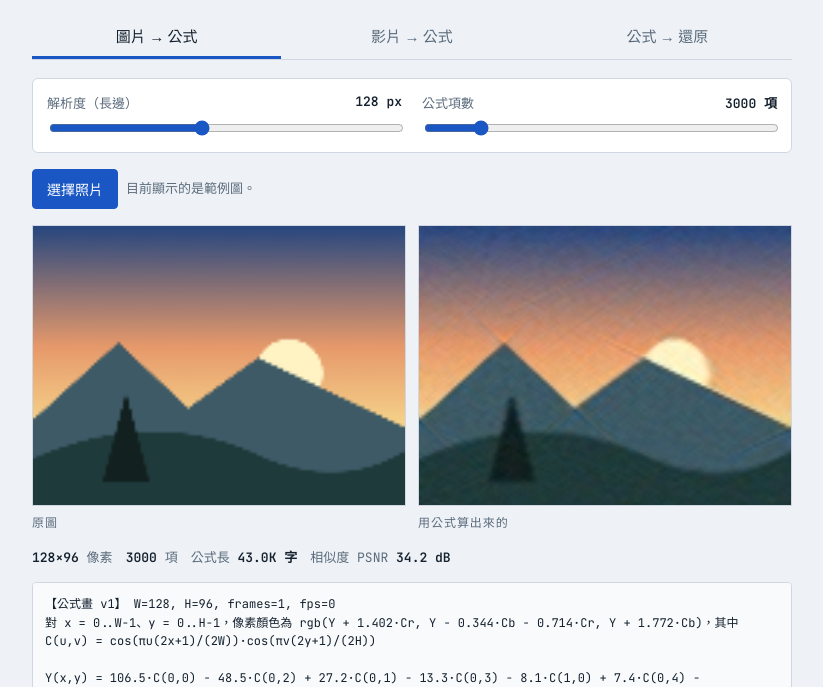
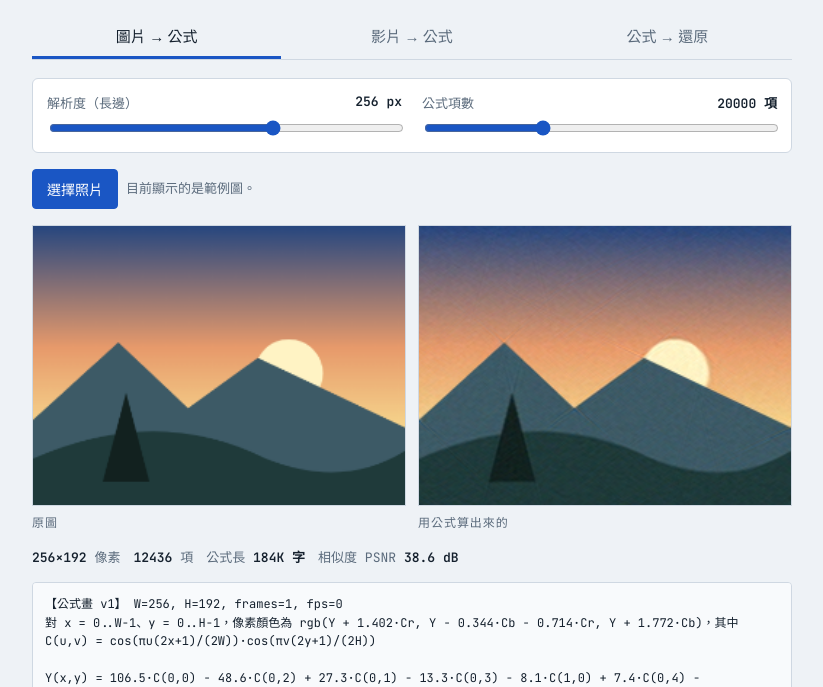
Before and after one commit to supercoder592/math, a plain HTML site: page index.html in a window 1280 px wide. Shown: the part 113-800 px from the top of the page, without its empty margins (228-1051 px from the left). Drawn offline with Linux system fonts and the light colour scheme.

Commit message:
Raise image quality defaults and cache the transform between slider moves
Co-Authored-By: Claude Fable 5.2 <noreply@anthropic.com>
Claude-Session: https://claude.ai/code/session_017C3KMNLp5cj6noJZEaME1X

```diff
--- a/index.html
+++ b/index.html
@@ -82,9 +82,9 @@ progress{width:100%;height:8px;accent-color:var(--accent)}
 <section class="panel" id="p-img">
   <div class="controls">
     <div class="field"><label for="img-res">解析度（長邊）<output id="img-res-o"></output></label>
-      <input type="range" id="img-res" min="32" max="256" step="8" value="128"></div>
+      <input type="range" id="img-res" min="32" max="384" step="8" value="256"></div>
     <div class="field"><label for="img-terms">公式項數 <output id="img-terms-o"></output></label>
-      <input type="range" id="img-terms" min="100" max="20000" step="100" value="3000"></div>
+      <input type="range" id="img-terms" min="500" max="60000" step="500" value="20000"></div>
   </div>
   <div class="row">
     <label class="btn primary file">選擇照片<input type="file" id="img-file" accept="image/*"></label>
@@ -178,7 +178,7 @@ function dct2(f, W, H) {
   return a;
 }
 // rgba pixels -> frame {Y:[u,v,a,...], Cb:[...], Cr:[...]} keeping the K most important terms
-function encodeFrame(rgba, W, H, K) {
+function analyze(rgba, W, H) {
   const n = W * H, P = [new Float32Array(n), new Float32Array(n), new Float32Array(n)];
   for (let i = 0; i < n; i++) {
     const r = rgba[4 * i], g = rgba[4 * i + 1], b = rgba[4 * i + 2];
@@ -192,7 +192,9 @@ function encodeFrame(rgba, W, H, K) {
     const i = v * W + u;
     imp[c * n + i] = Math.abs(A[c][i]) * Math.sqrt((u ? .5 : 1) * (v ? .5 : 1)) * (c ? .7 : 1);
   }
-  const sorted = Float32Array.from(imp).sort();
+  return { A, imp, n, sorted: Float32Array.from(imp).sort() };
+}
+function pick({ A, imp, n, sorted }, W, K) {
   const thr = K >= 3 * n ? 0 : sorted[3 * n - K];
   const fr = {};
   for (let c = 0; c < 3; c++) {
@@ -207,6 +209,7 @@ function encodeFrame(rgba, W, H, K) {
   }
   return fr;
 }
+const encodeFrame = (rgba, W, H, K) => pick(analyze(rgba, W, H), W, K);
 function renderFrame(fr, W, H) {
   const Cw = cosTable(W), Ch = cosTable(H), n = W * H;
   const P = CH.map(k => {
@@ -311,7 +314,8 @@ async function encodeImage() {
   const cs = $("img-src"), co = $("img-out"); cs.width = co.width = W; cs.height = co.height = H;
   const g = cs.getContext("2d", { willReadFrequently: true }); g.drawImage(src, 0, 0, W, H);
   const px = g.getImageData(0, 0, W, H).data;
-  const fr = encodeFrame(px, W, H, K), out = renderFrame(fr, W, H);
+  if (!img.ana || img.ana.src !== src || img.ana.W !== W || img.ana.H !== H) img.ana = { src, W, H, a: analyze(px, W, H) };
+  const fr = pick(img.ana.a, W, K), out = renderFrame(fr, W, H);
   co.getContext("2d").putImageData(out, 0, 0);
   let se = 0; for (let i = 0; i < px.length; i++) if ((i & 3) !== 3) { const d = px[i] - out.data[i]; se += d * d; }
   const psnr = 10 * Math.log10(255 * 255 / Math.max(se / (W * H * 3), 1e-9));
```
